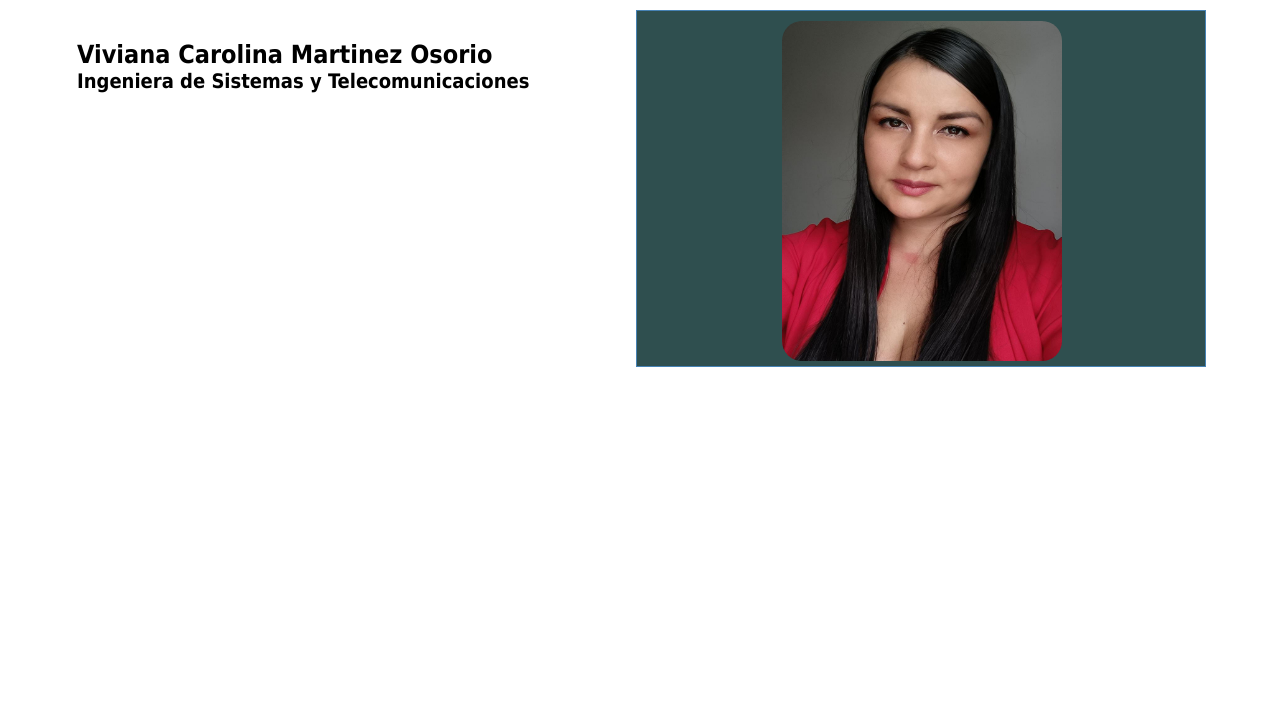
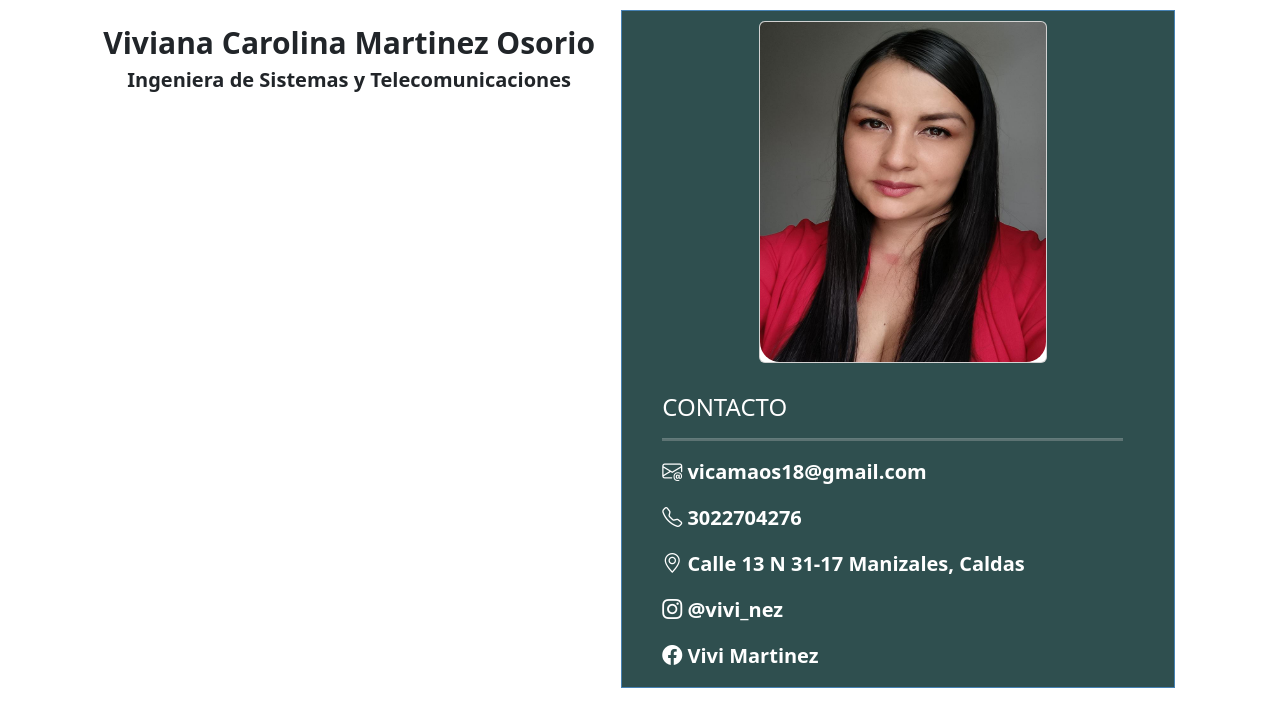
Before and after one commit to vicamaos18/hoja_de_vida_viviana, a React (Create React App) app: page / in a window 1280 px wide. Shown: the top 726 px of the page. Built offline with nearby package versions, Linux system fonts and the light colour scheme.

Commit message:
Instalacion de boostrap para importar sus iconos, seccion de contacto

```diff
--- a/package.json
+++ b/package.json
@@ -7,9 +7,11 @@
     "@testing-library/react": "^13.4.0",
     "@testing-library/user-event": "^13.5.0",
     "bootstrap": "^5.2.3",
+    "bootstrap-icons": "^1.10.5",
     "react": "^18.2.0",
     "react-bootstrap": "^2.7.4",
     "react-dom": "^18.2.0",
+    "react-icons": "^4.8.0",
     "react-scripts": "5.0.1",
     "web-vitals": "^2.1.4"
   },
--- a/src/App.css
+++ b/src/App.css
@@ -1,3 +1,6 @@
+.TitleSection{
+  text-align: center;
+}
 
 
 .SectionLeft {
@@ -22,7 +25,7 @@
   background-color:darkslategrey;
 }
 
-.ProfilerSection{
+.App{
   font-size: 20px;
   font-weight: bold;
   padding-left: 10px;
@@ -32,13 +35,11 @@
 }
 
 .Name{
-  font-size: 25px;
+  font-size: 30px;
   font-weight: 800;
 }
 
-p{
-  font-family:tahoma;
-}
+
 
 .ImgProfile{
   width: 280px;
@@ -52,16 +53,15 @@ p{
   margin:0 auto;
 }
 
-.titleContacto{
+.ContactSection{
   color:white;
   padding-left: 30px;
+  padding-top: 30px;
 }
 hr{
   padding-left: 30px;
+  width: 90%;
+  height: 3px;
+  background-color: rgb(230, 221, 221);
+  border:none
 }
-
-.CardText{
-  color:white;
-  font-family:tahoma;
-  padding-left: 30px;
-}
--- a/src/App.js
+++ b/src/App.js
@@ -1,26 +1,14 @@
 import logo from './img.jpeg';
 import './App.css';
-import Button from 'react-bootstrap/Button';
 import Card from 'react-bootstrap/Card';
 import { IconName } from "react-icons/ci";
+import 'bootstrap/dist/css/bootstrap.min.css';
+import 'bootstrap-icons/font/bootstrap-icons.css'
 
 function TitleSection() {
   return (
     <div className="TitleSection">
       <p><spam className="Name">Viviana Carolina Martinez Osorio</spam> <br/>Ingeniera de Sistemas y Telecomunicaciones</p>
-    </div>
-      );
-}
-
-function ProfilerSection() {
-  return (
-    <div className="ProfilerSection">
-      <div className='SectionLeft'>
-        <TitleSection></TitleSection>
-      </div>
-      <div className='SectionRigth'>
-        <ImageSection></ImageSection>
-      </div>
     </div>
       );
 }
@@ -32,24 +20,34 @@ function ImageSection() {
         <Card.Img className='ImgProfile' variant="top" src={logo} />
       </Card>
     </div>
+
     );
 }
 
 function ContactSection() {
   return (
     <div className="ContactSection">
-      <h2>CONTACTO</h2>
+      <h4>CONTACTO</h4>
       <hr></hr>
-      <p></p>
+      <p><i className="bi bi-envelope-at"></i> vicamaos18@gmail.com</p>
+      <p><i className="bi bi-telephone"></i> 3022704276</p>
+      <p><i className="bi bi-geo-alt"></i> Calle 13 N 31-17 Manizales, Caldas</p>
+      <p><i className="bi bi-instagram"></i> @vivi_nez</p>
+      <p><i className="bi bi-facebook"></i> Vivi Martinez</p>
     </div>
     );
 }
 
-
 function App() {
   return (
     <div className="App">
-        <ProfilerSection></ProfilerSection>
+      <div className='SectionLeft'>
+        <TitleSection></TitleSection>
+      </div>
+      <div className='SectionRigth'>
+        <ImageSection></ImageSection>
+        <ContactSection></ContactSection>
+      </div>
     </div>
   );
 }
```
Also changed, not shown: 1 other file (tests, documents, lock files or other folders).
